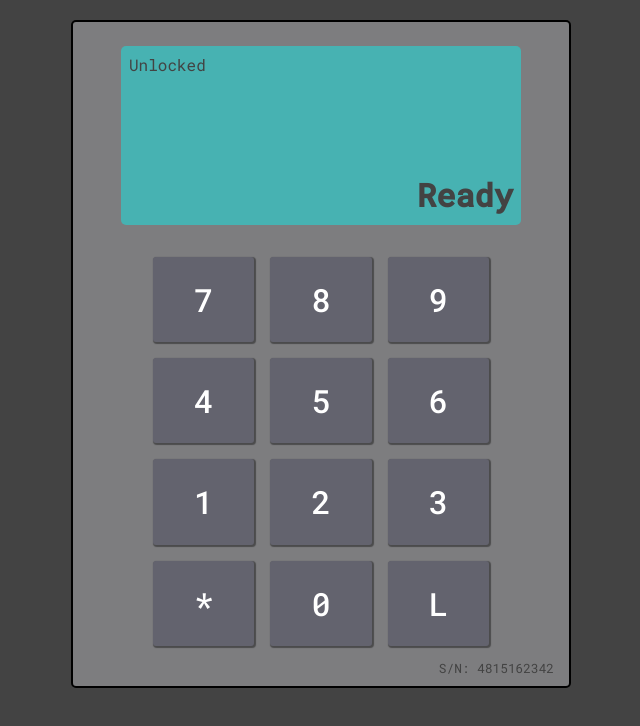
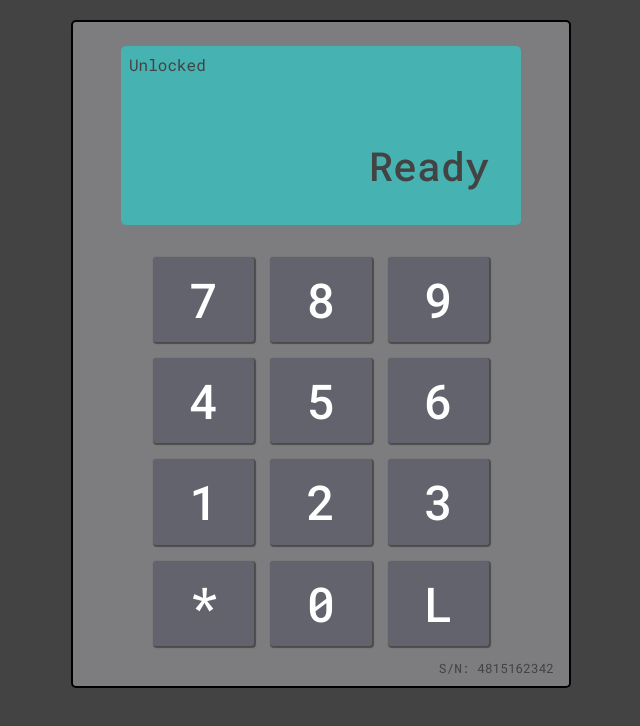
Before and after one commit to NikolaPerisic/deposit-box, a React (Create React App) app: page / in a window 1280 px wide. Shown: the top 726 px of the page, without its empty margins (319-959 px from the left). Built offline with nearby package versions, Linux system fonts and the light colour scheme.

Commit message:
display positioning

```diff
--- a/src/Components/Display/Display.scss
+++ b/src/Components/Display/Display.scss
@@ -9,18 +9,22 @@
   grid-template-areas:
     "c c c c"
     "d d d d"
-    "e e e e";
+    "d d d d";
   p {
     grid-area: c;
     padding: 0.5rem;
     margin: 0;
   }
   h4 {
-    grid-area: e;
-    text-align: end;
-    padding: 0.5rem;
+    grid-area: d;
+    display: flex;
+    justify-content: flex-end;
+    align-items: center;
+    padding: 2rem;
+    overflow: hidden;
     margin: 0;
-    font-size: 2rem;
+    font-size: 2.5rem;
+    font-weight: 500;
   }
 }
 .panel__display--off {
--- a/src/Components/Keypad/Keypad.scss
+++ b/src/Components/Keypad/Keypad.scss
@@ -13,7 +13,7 @@
     display: flex;
     justify-content: center;
     align-items: center;
-    font-size: 2rem;
+    font-size: 3rem;
     font-weight: 500;
     border-radius: 3px;
     box-shadow: 1px 1px 1px 1px rgba(0, 0, 0, 0.4);
```
